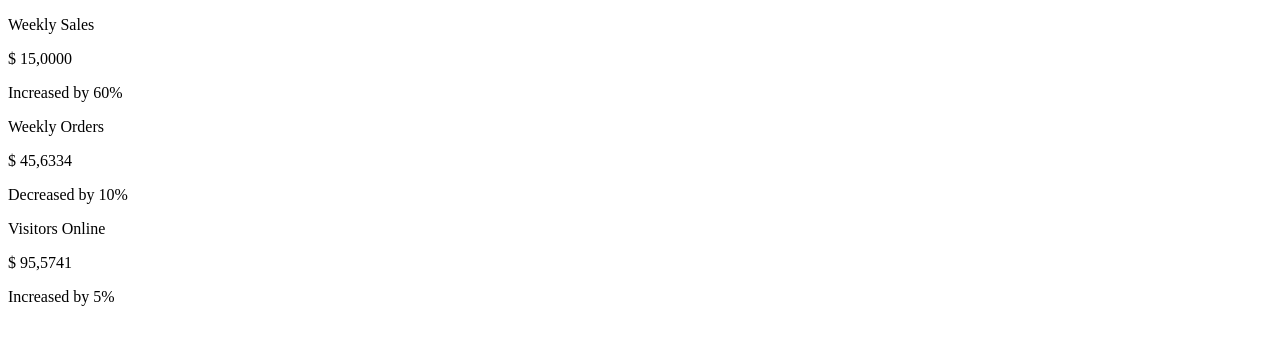
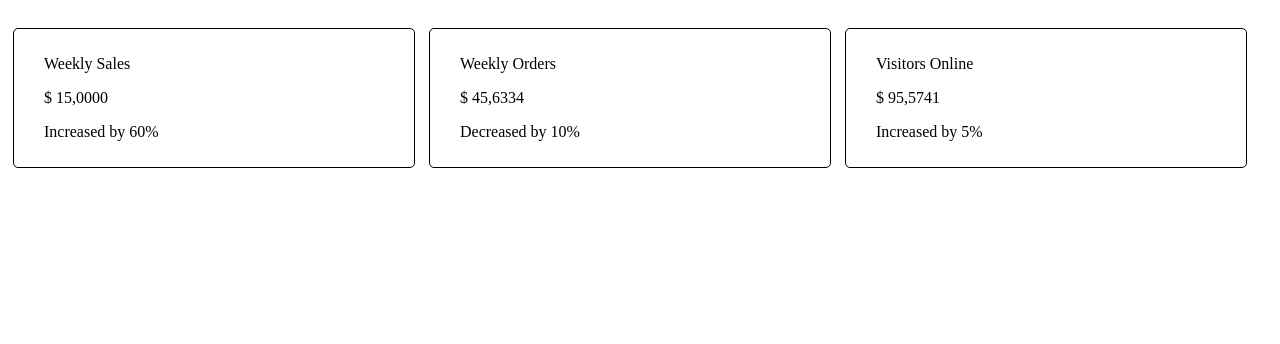
Before and after one commit to avk256/position_pseudo, a plain HTML site: page index.html in a window 1280 px wide. Drawn offline with Linux system fonts and the light colour scheme.

Commit message:
Add horizontal cards

```diff
--- a/assets/css/style.css
+++ b/assets/css/style.css
@@ -0,0 +1,16 @@
+.pic1, .pic2, .pic3 {
+    display: inline-block;
+    margin: 20px 5px;
+    min-width: 400px;
+
+    border: 1px solid black;
+    border-radius: 5px;
+
+}
+
+
+
+.content {
+    text-align:left;
+    padding: 10px 30px;
+}
--- a/index.html
+++ b/index.html
@@ -8,23 +8,29 @@
     <link rel="stylesheet" href="./assets/css/style.css">
 </head>
 <body>
+    <div class="cards">
         <div class="pic1">
+            <div class="content">
                 <p>Weekly Sales</p>
                 <p>$ 15,0000</p>
                 <p>Increased by 60%</p>
+            </div>
 
         </div>
         <div class="pic2">
+            <div class="content">
                 <p>Weekly Orders</p>
                 <p>$ 45,6334</p>
                 <p>Decreased by 10%</p>
-
+            </div>
         </div>
         <div class="pic3">
+            <div class="content">
                 <p>Visitors Online</p>
                 <p>$ 95,5741</p>
                 <p>Increased by 5%</p>
-
+            </div>
+        </div>
     </div>
 </body>
 </html>
```
Lines whose indentation alone changed are shown as unchanged.
